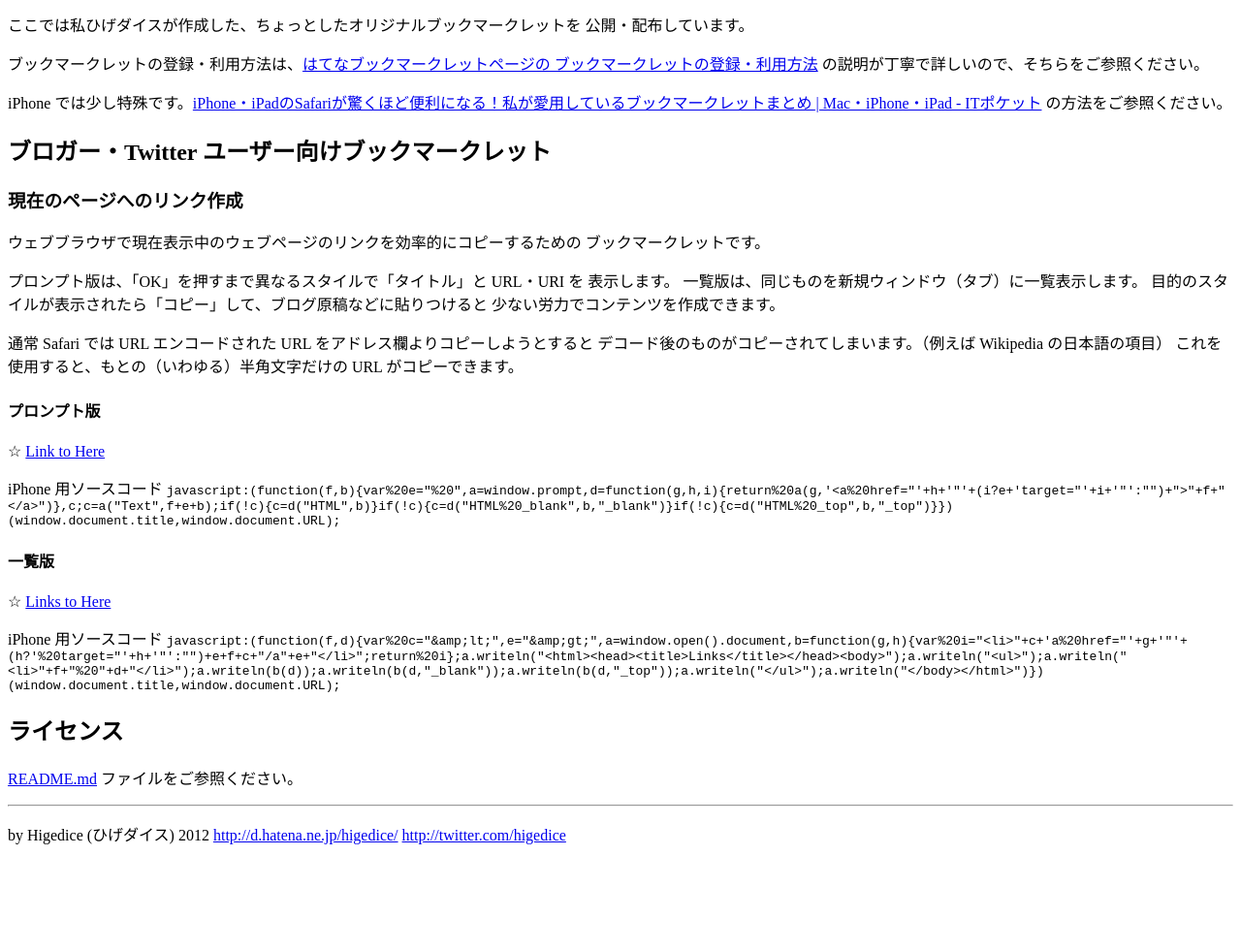
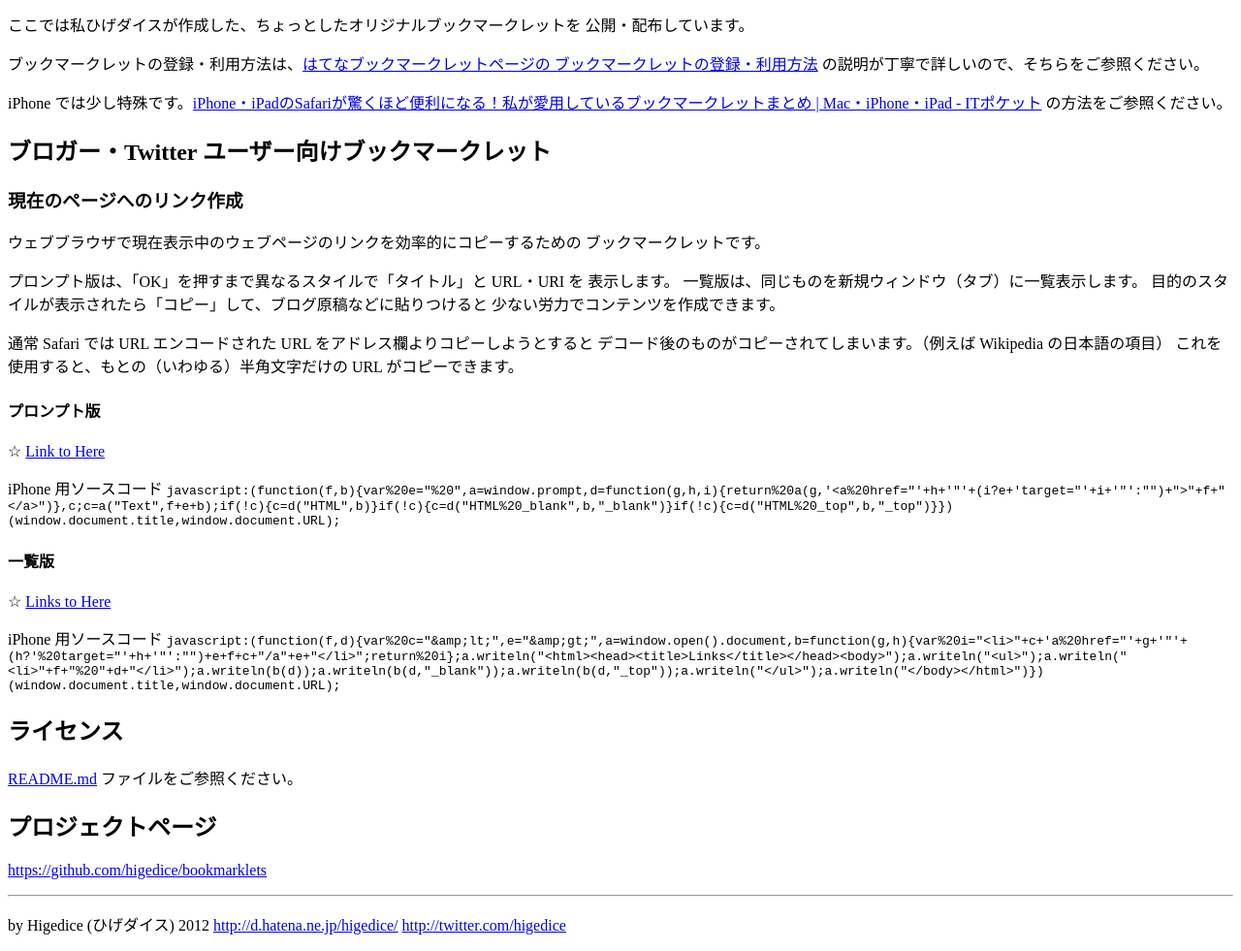
Before and after one commit to higedice/bookmarklets, a plain HTML site: page index.html in a window 1280 px wide. Shown: the part 116-1097 px from the top of the page at 97% size. Before the commit the page ends 1004 px from the top, so only its background shows below. Drawn offline with Linux system fonts and the light colour scheme.

Commit message:
add project URL

```diff
--- a/index.html
+++ b/index.html
@@ -58,6 +58,11 @@ javascript:(function(f,d){var%20c="&amp;amp;lt;",e="&amp;amp;gt;",a=window.open(
 
 <p><a href="README.md">README.md</a> ファイルをご参照ください。</p>
 
+<h2>プロジェクトページ</h2>
+<p><a href="https://github.com/higedice/bookmarklets">https://github.com/higedice/bookmarklets</a>
+
+
+
 <hr />
 
 <p>by Higedice (ひげダイス)  2012
```
Also changed, not shown: 2 other files.
